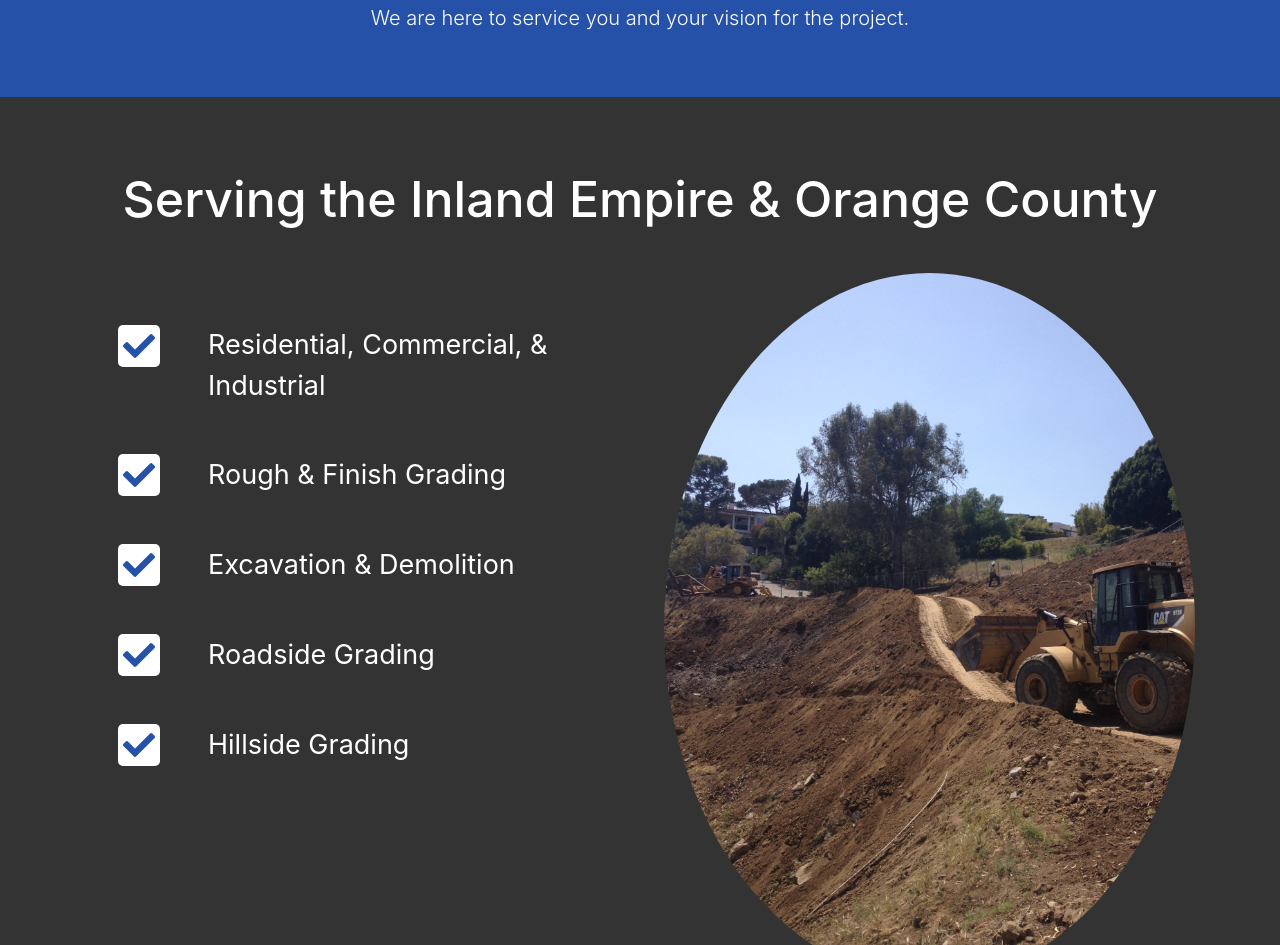
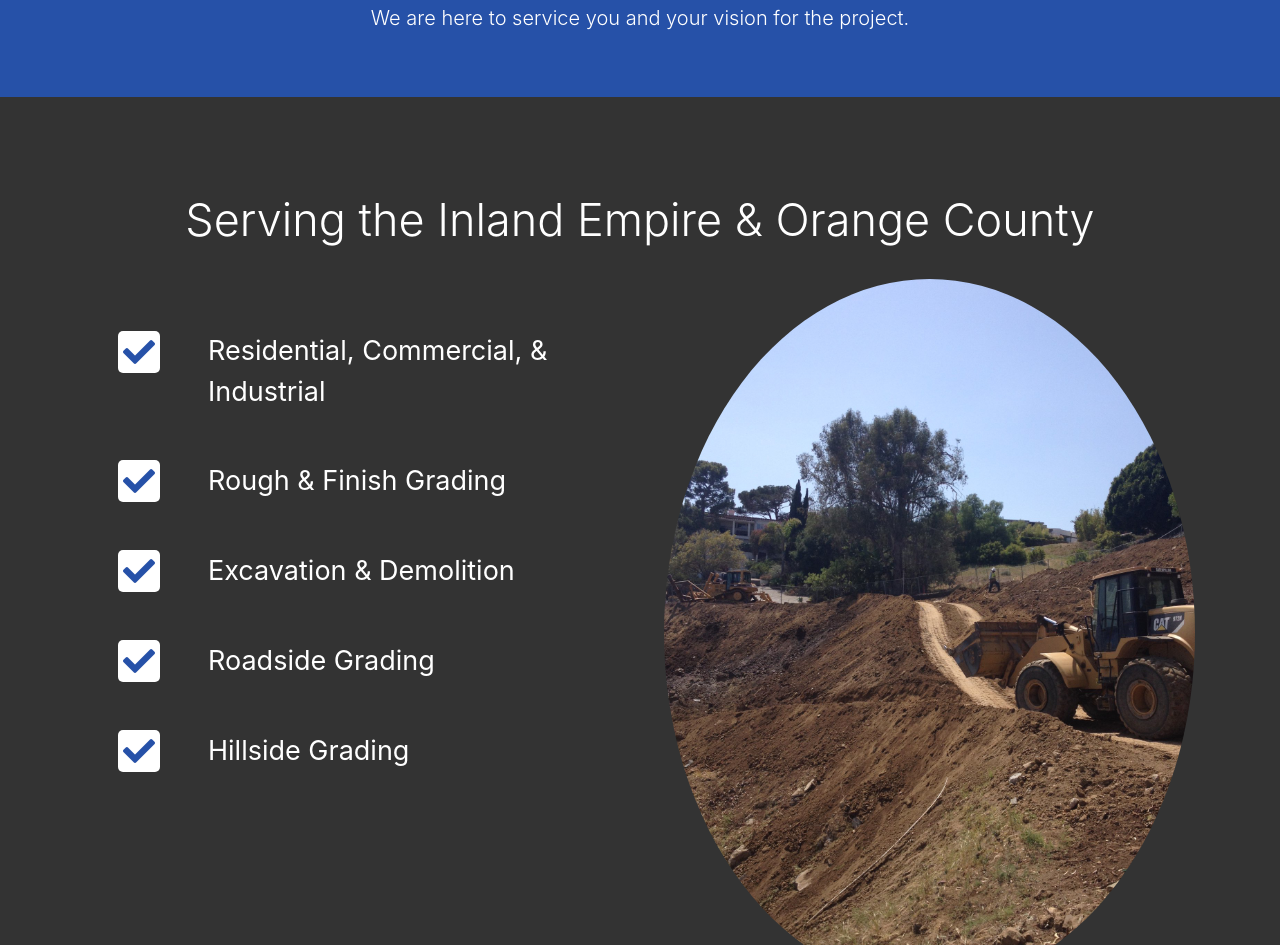
Before and after one commit to CurtisKil/manesseGrading_2, a plain HTML site: page index.html in a window 1280 px wide. Shown: the part 1793-2738 px from the top of the page. Drawn offline with nearby package versions, Linux system fonts and the light colour scheme.

Commit message:
Changed Services Heading

```diff
--- a/css/style.css
+++ b/css/style.css
@@ -67,7 +67,7 @@ body {
 }
 
 #create-section h3 {
-  font-size: 50px;
+  font-size: 45px;
 }
 
 .font {
--- a/index.html
+++ b/index.html
@@ -127,7 +127,7 @@
     <!-- CREATE SECTION -->
     <section id="create-section" class="pt-5 pb-4">
       <div class="container">
-        <h3 class="text-center pt-4 pb-3">
+        <h3 class="text-center pt-5 pb-1 display-4">
           Serving the Inland Empire & Orange County
         </h3>
         <div class="row">
```
